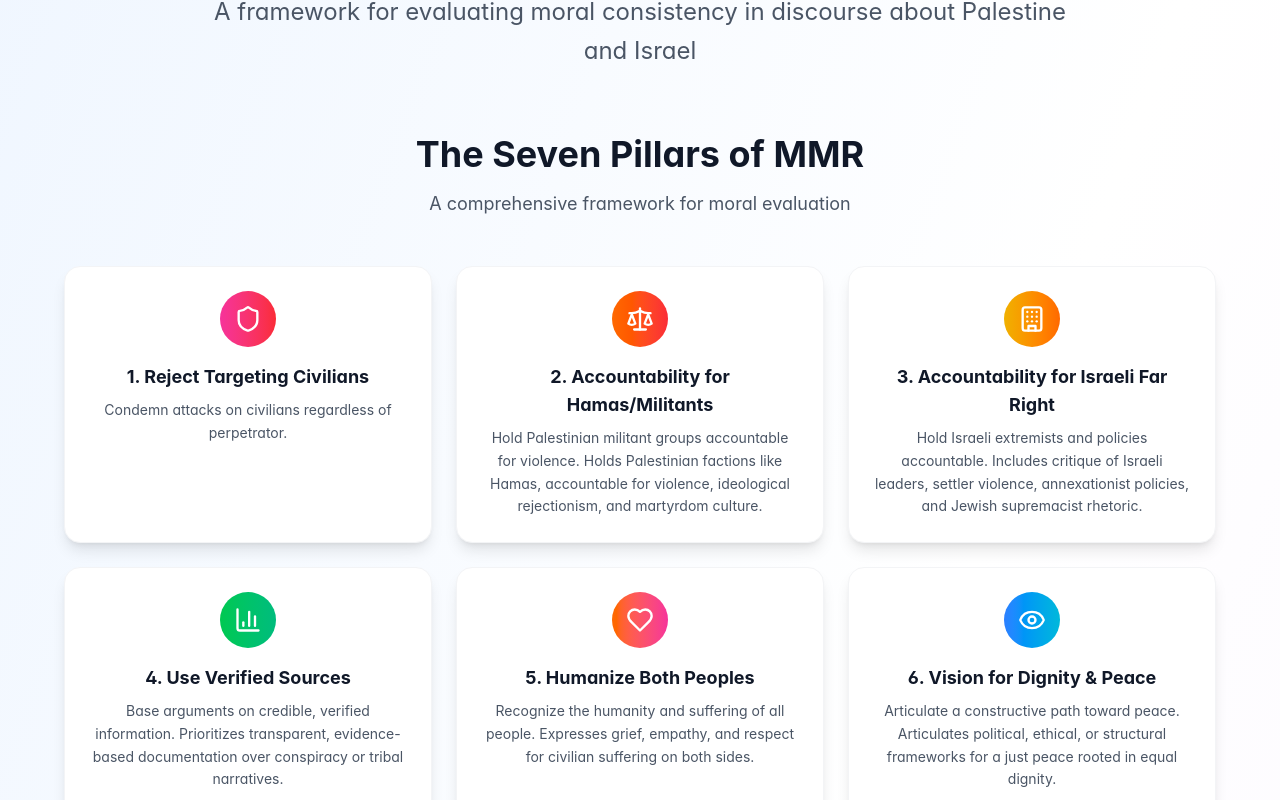
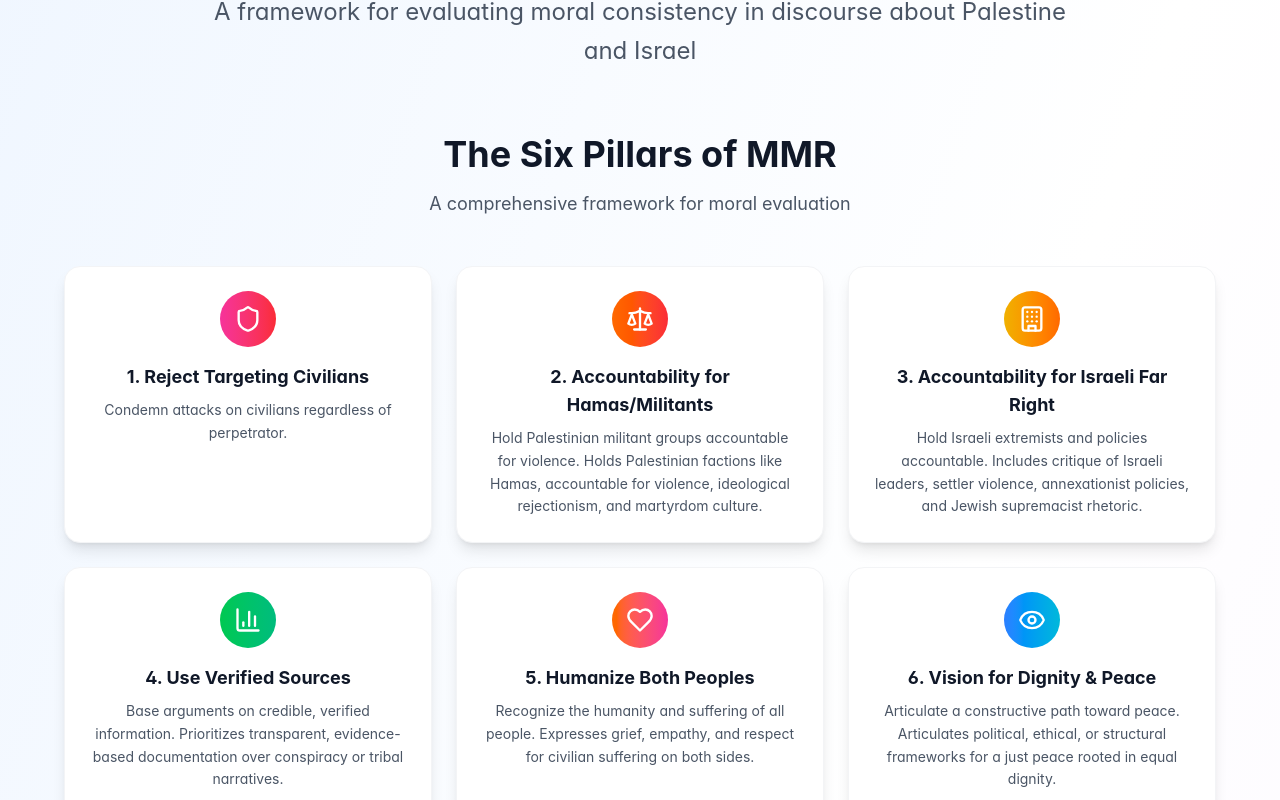
Before and after one commit to mutualmoralrespect/palestine-israel-solidarity-app, a React (Vite) app: page / in a window 1280 px wide. Shown: the part 1120-1920 px from the top of the page. Built offline with nearby package versions, Linux system fonts and the light colour scheme.

Commit message:
****fixed reference to 6 instead of 7

```diff
--- a/src/components/MMRDocumentationSection.jsx
+++ b/src/components/MMRDocumentationSection.jsx
@@ -22,7 +22,7 @@ const MMRDocumentationSection = () => {
         <div className="max-w-6xl mx-auto mb-16">
           <div className="text-center mb-12">
             <h2 className="text-3xl md:text-4xl font-bold text-gray-900 mb-4">
-              The Seven Pillars of MMR
+              The Six Pillars of MMR
             </h2>
             <p className="text-lg text-gray-600">
               A comprehensive framework for moral evaluation
@@ -358,7 +358,7 @@ const MMRDocumentationSection = () => {
             <div className="bg-gradient-to-r from-blue-50 to-purple-50 rounded-2xl p-8 border border-blue-100">
               <h4 className="text-xl font-bold text-gray-900 mb-4">Understanding MMR Assessments</h4>
               <p className="text-lg text-gray-600 max-w-4xl mx-auto">
-                These examples demonstrate how the MMR framework provides nuanced, evidence-based evaluations across all seven pillars. The framework reveals both strengths and critical failures in political leadership, helping identify voices that genuinely advance mutual moral respect versus those that perpetuate cycles of polarization and violence.
+                These examples demonstrate how the MMR framework provides nuanced, evidence-based evaluations across all six pillars. The framework reveals both strengths and critical failures in political leadership, helping identify voices that genuinely advance mutual moral respect versus those that perpetuate cycles of polarization and violence.
               </p>
             </div>
           </div>
```
